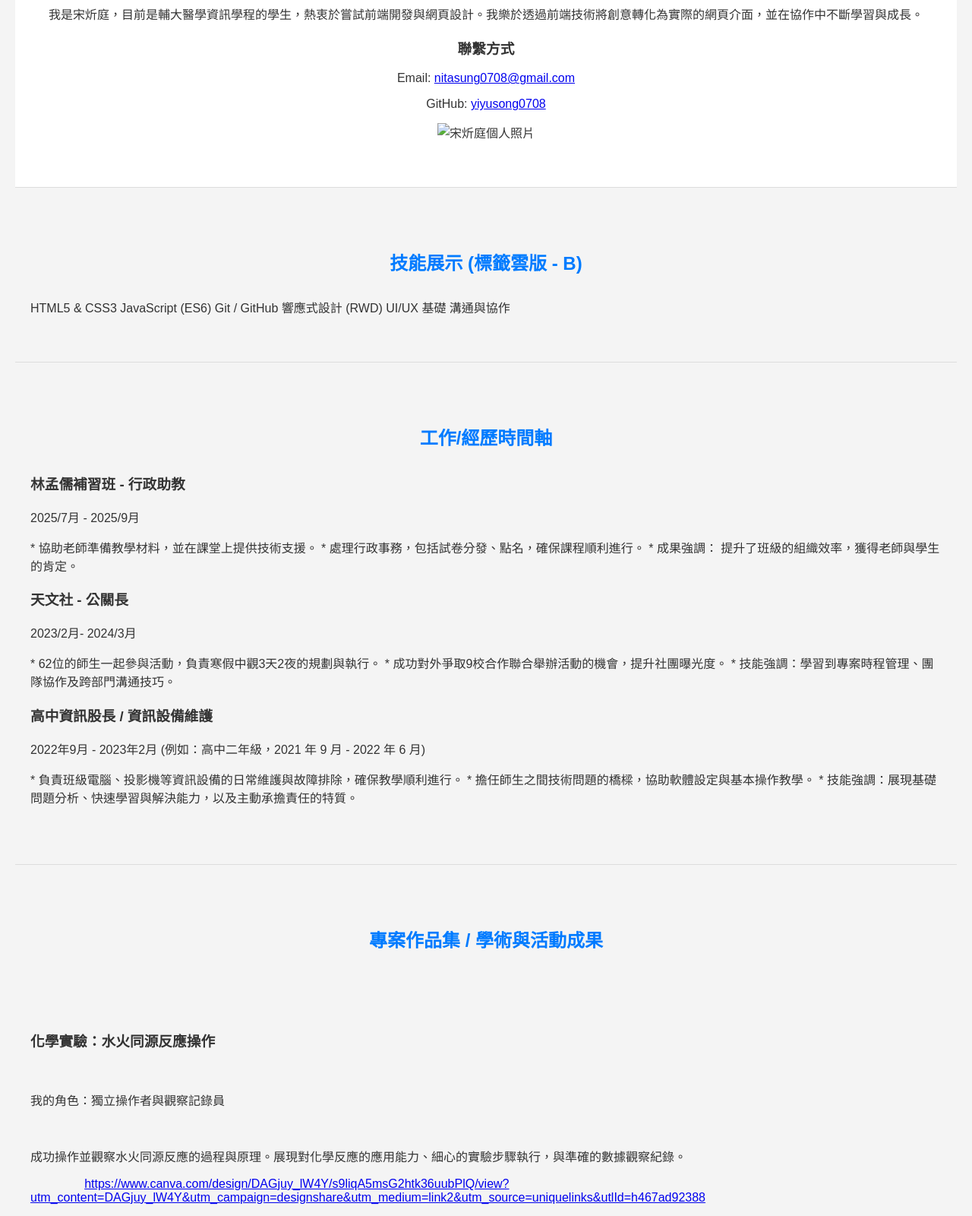
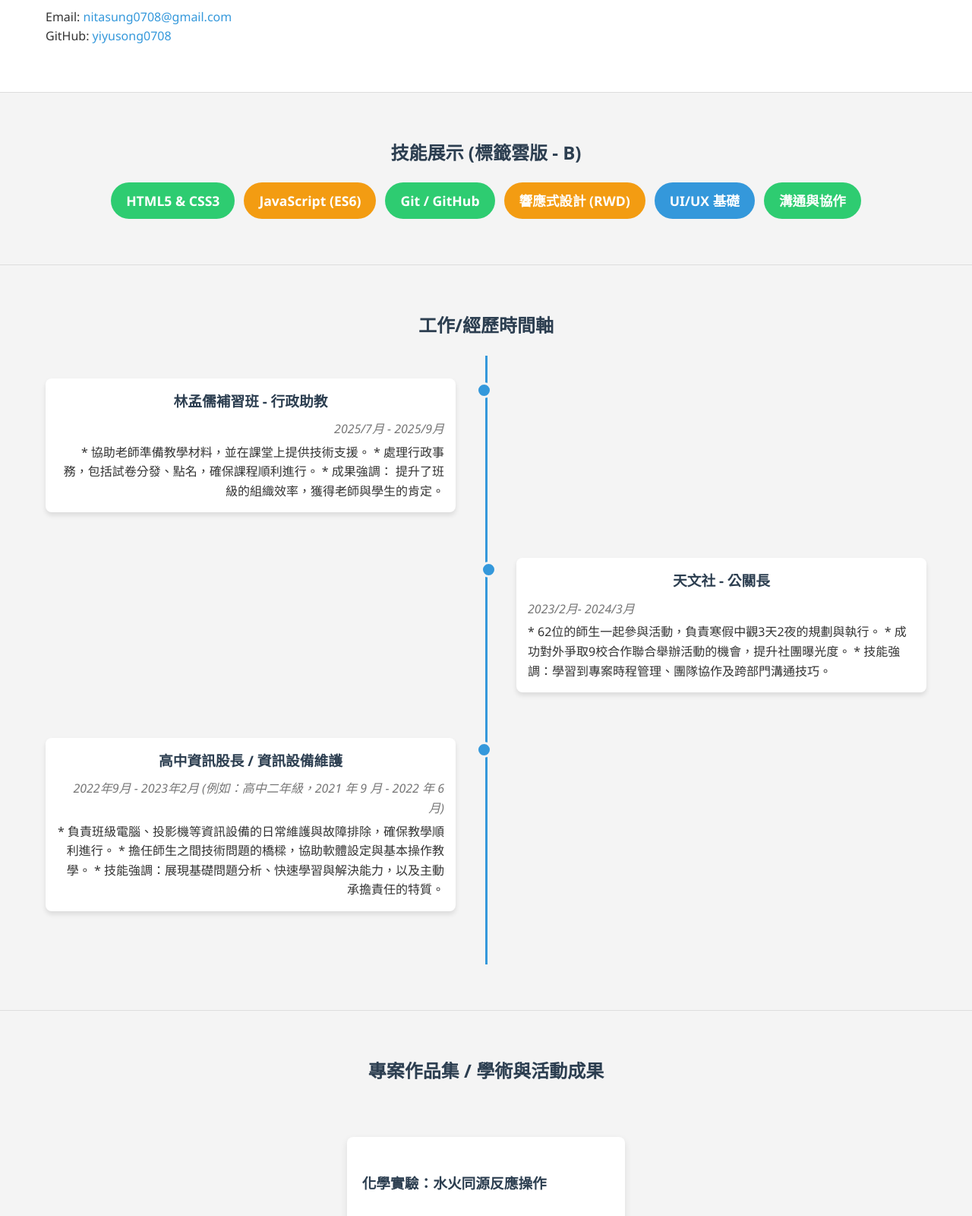
Before and after one commit to yiyusong0708/my-portfolio, a plain HTML site: page index.html in a window 1280 px wide. Shown: the part 300-1900 px from the top of the page at 76% size. Drawn offline with Linux system fonts and the light colour scheme.

Commit message:
fix: synchronize local style.css with github

```diff
--- a/style.css
+++ b/style.css
@@ -1,199 +1,344 @@
-/* ==================================== */
-/* 1. 基礎排版與全域設定 */
-/* ==================================== */
-body {
-    /* 使用通用的字體 */
-    font-family: Arial, sans-serif;
+
+:root {
+    --primary-color: #3498db;
+    --secondary-color: #2c3e50;
+    --background-light: #f4f4f4;
+    --text-dark: #333;
+    --text-light: #fff;
+}
+
+* {
+    box-sizing: border-box;
     margin: 0;
     padding: 0;
-    background-color: #f4f4f4;
-    color: #333;
-    /* 互動要求：錨點平滑捲動 */
+}
+
+body {
+    font-family: 'Segoe UI', Tahoma, Geneva, Verdana, sans-serif;
+    line-height: 1.6;
+    color: var(--text-dark);
+    background: var(--background-light);
     scroll-behavior: smooth;
 }
 
-/* 確保內容區塊有適當的內距和最大寬度 */
+a {
+    color: var(--primary-color);
+    text-decoration: none;
+}
+
+h1, h2, h3 {
+    margin-bottom: 0.5em;
+    color: var(--secondary-color);
+    text-align: center;
+}
+
+.container {
+    max-width: 1200px;
+    margin: auto;
+    padding: 0 20px;
+}
+
 .section-padding {
-    padding: 60px 20px;
-    margin: 0 auto;
-    max-width: 1200px;
+    padding: 60px 0;
     border-bottom: 1px solid #ddd;
 }
 
-h2 {
-    text-align: center;
-    margin-bottom: 30px;
-    color: #007bff;
-    /* 讓標題更明顯 */
-}
 
-/* ==================================== */
-/* 2. 導航列與標頭 (Header) */
-/* ==================================== */
 header {
-    background-color: #333;
-    color: white;
+    background: var(--secondary-color);
+    color: var(--text-light);
     padding: 1em 0;
     text-align: center;
-    /* 讓導航列固定在頂部 */
     position: sticky;
     top: 0;
     z-index: 1000;
+    box-shadow: 0 2px 5px rgba(0, 0, 0, 0.1);
 }
 
-nav ul {
+header h1 {
+    color: var(--text-light);
+    margin: 0;
+}
+
+header nav ul {
     list-style: none;
     padding: 0;
-    margin: 0;
     display: flex;
     justify-content: center;
 }
 
-nav ul li a {
-    color: white;
-    text-decoration: none;
-    padding: 0.5em 1em;
-    display: block;
-    /* 互動要求：hover 動畫 */
+header nav ul li {
+    margin: 0 15px;
+}
+
+header nav ul li a {
+    color: var(--text-light);
+    font-weight: bold;
+    padding: 5px 10px;
     transition: background-color 0.3s;
 }
 
-nav ul li a:hover {
-    background-color: #555;
+header nav ul li a:hover {
+    background-color: var(--primary-color);
+    border-radius: 5px;
 }
 
-/* ==================================== */
-/* 3. 個人資訊區塊樣式 (About Section) */
-/* ==================================== */
+
 #about {
-    background-color: white;
+    background: var(--text-light);
+}
+
+.about-flex {
+    display: flex;
+    gap: 40px;
+    align-items: center;
+}
+
+.profile-info {
+    flex: 2;
+    text-align: left;
+}
+
+.profile-info h2, .profile-info h3 {
+    text-align: left;
+}
+
+.profile-photo {
+    flex: 1;
     text-align: center;
 }
 
-.about-container {
-    /* 讓圖片和文字在同一行顯示 (Flex 佈局) */
-    display: flex;
-    gap: 40px;
-    align-items: center;
-    justify-content: center;
-    padding-top: 20px;
+.profile-photo img {
+    width: 100%;
+    max-width: 200px;
+    height: auto;
+    border-radius: 50%;
+    object-fit: cover;
+    border: 5px solid var(--primary-color);
 }
 
-/* 照片圓形容器樣式 */
-.profile-photo-wrapper {
-    flex-shrink: 0;
-    width: 180px;
-    height: 180px;
-    overflow: hidden;
-    border-radius: 50%;
-    /* 圓形照片 */
-    box-shadow: 0 4px 8px rgba(0, 0, 0, 0.1);
+
+.skills-tag-cloud {
+    display: flex;
+    flex-wrap: wrap;
+    gap: 12px;
+    justify-content: center;
+    margin-top: 20px;
 }
 
-.profile-photo {
-    width: 100%;
-    height: 100%;
-    object-fit: cover;
+.skill-tag {
+    padding: 10px 20px;
+    border-radius: 25px;
+    font-size: 1.1em;
+    font-weight: bold;
+    color: var(--text-light);
+    white-space: nowrap;
+    transition: transform 0.2s, box-shadow 0.2s;
+    cursor: default;
 }
 
-.contact-details {
-    max-width: 600px;
+.skill-tag:hover {
+    transform: translateY(-3px);
+    box-shadow: 0 5px 10px rgba(0, 0, 0, 0.2);
+}
+
+
+.skill-high {
+    background-color: #2ecc71;
+}
+.skill-medium {
+    background-color: #f39c12;
+}
+.skill-low {
+    background-color: #3498db;
+}
+
+
+.timeline {
+    position: relative;
+    padding: 20px 0;
+    margin-top: 20px;
+}
+
+
+.timeline::before {
+    content: '';
+    position: absolute;
+    top: 0;
+    bottom: 0;
+    width: 3px;
+    background: var(--primary-color);
+    left: 50%;
+    margin-left: -1.5px;
+}
+
+.timeline-item {
+    padding: 10px 0;
+    position: relative;
+    width: 50%;
+    margin-bottom: 40px;
+}
+
+
+.timeline-item:nth-child(odd) {
+    left: 0;
+    padding-right: 40px;
+    text-align: right;
+}
+
+.timeline-item:nth-child(even) {
+    left: 50%;
+    padding-left: 40px;
     text-align: left;
 }
 
-.contact-details ul {
-    list-style: none;
-    padding: 0;
-}
 
-.contact-details ul li {
-    margin-bottom: 10px;
-}
-
-/* ==================================== */
-/* 4. 響應式設計 (RWD) 調整 */
-/* ==================================== */
-
-/* 當螢幕寬度小於 600px 時，將橫向排版改為垂直堆疊 */
-@media (max-width: 600px) {
-    .about-container {
-        flex-direction: column;
-        /* 圖片和文字垂直堆疊 */
-    }
-
-    .contact-details {
-        text-align: center;
-        /* 手機上文字居中 */
-        margin-top: 20px;
-    }
-}
-
-nav ul li a:hover {
-    background-color: #555;
+.timeline-item::after {
+    content: '';
+    position: absolute;
+    width: 15px;
+    height: 15px;
+    background: var(--primary-color);
+    border: 3px solid var(--background-light);
+    top: 15px;
+    border-radius: 50%;
+    z-index: 1;
 }
 
 
-.section-padding {
-    padding: 60px 20px;
-    margin: 0 auto;
-    max-width: 1200px;
+.timeline-item:nth-child(odd)::after {
+    right: -7.5px;
+}
+.timeline-item:nth-child(even)::after {
+    left: -7.5px;
+}
 
-    border-bottom: 1px solid #ddd;
+.timeline-content {
+    background: var(--text-light);
+    padding: 15px;
+    border-radius: 8px;
+    box-shadow: 0 4px 6px rgba(0, 0, 0, 0.1);
+}
+
+.timeline-date {
+    font-style: italic;
+    color: #777;
+    margin-bottom: 5px;
+    text-align: inherit;
 }
 
 
-
-#about {
-    background-color: white;
-    text-align: center;
+.projects-grid {
+    display: grid;
+    grid-template-columns: repeat(auto-fit, minmax(300px, 1fr));
+    gap: 30px;
+    margin-top: 30px;
 }
 
-.about-container {
-    display: flex;
-
-    gap: 40px;
-    align-items: center;
-    justify-content: center;
-    padding-top: 20px;
+.project-card {
+    background: var(--text-light);
+    border-radius: 8px;
+    overflow: hidden;
+    box-shadow: 0 4px 10px rgba(0, 0, 0, 0.1);
+    transition: transform 0.3s ease, box-shadow 0.3s ease;
+    padding: 20px;
 }
 
-.profile-photo-wrapper {
-    flex-shrink: 0;
-    width: 180px;
-    height: 180px;
-    overflow: hidden;
-    border-radius: 50%;
-    box-shadow: 0 4px 8px rgba(0, 0, 0, 0.1);
+.project-card:hover {
+    transform: translateY(-5px);
+    box-shadow: 0 8px 15px rgba(0, 0, 0, 0.2);
 }
 
-.profile-photo {
-    width: 100%;
-    height: 100%;
-    object-fit: cover;
-}
-
-.contact-details {
-    max-width: 600px;
+.project-card h3 {
+    margin: 0 0 5px;
     text-align: left;
 }
 
-.contact-details ul {
-    list-style: none;
+.project-card p {
     padding: 0;
+    margin-bottom: 10px;
+    text-align: left;
 }
 
-.contact-details ul li {
-    margin-bottom: 10px;
+.project-card .role {
+    font-weight: bold;
+    color: #555;
+    margin-bottom: 5px;
+}
+
+.project-card a {
+    display: inline-block;
+    margin-top: 10px;
+    padding: 5px 10px;
+    background: var(--primary-color);
+    color: var(--text-light);
+    font-weight: bold;
+    border-radius: 5px;
 }
 
 
-@media (max-width: 600px) {
-    .about-container {
+.project-card.no-image h3 {
+    margin-top: 0;
+}
+
+
+footer {
+    text-align: center;
+    padding: 20px 0;
+    background: var(--secondary-color);
+    color: var(--text-light);
+}
+
+
+@media (max-width: 768px) {
+
+    header nav ul {
         flex-direction: column;
+        gap: 10px;
     }
 
-    .contact-details {
+
+    .about-flex {
+        flex-direction: column;
         text-align: center;
-        margin-top: 20px;
+    }
+
+    .profile-info {
+        order: 1;
+        text-align: center;
+    }
+    .profile-info h2, .profile-info h3 {
+        text-align: center;
+    }
+
+
+    .profile-photo {
+        order: -1;
+        margin-bottom: 20px;
+    }
+
+    .timeline::before {
+        left: 10px;
+        margin-left: 0;
+    }
+
+    .timeline-item {
+        width: 100%;
+        padding-left: 30px;
+        text-align: left !important;
+    }
+
+    .timeline-item:nth-child(odd),
+    .timeline-item:nth-child(even) {
+        left: 0;
+        padding-right: 0;
+        padding-left: 30px;
+
+
+    .timeline-item:nth-child(odd)::after,
+    .timeline-item:nth-child(even)::after {
+        left: 7px;
+        right: auto;
     }
 }
+}
```
